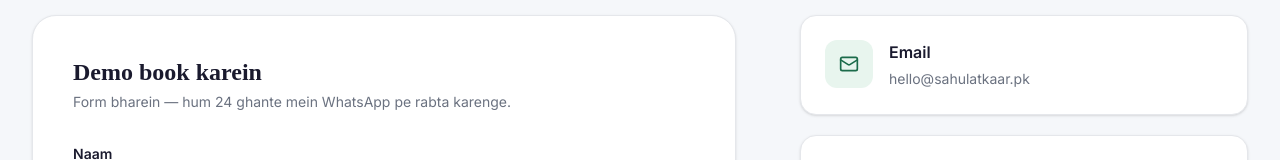
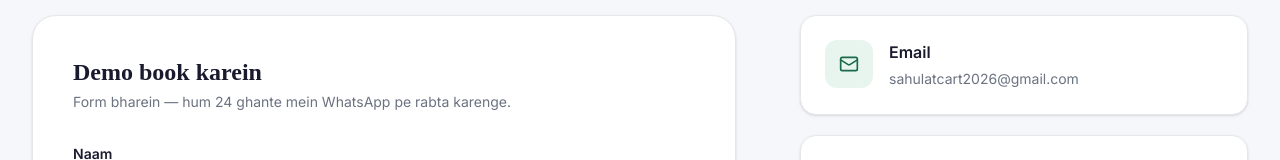
Before and after one commit to Fazal-Khan05/Sahulatcart_Marketing_site, a React (Vite) app: page /contact in a window 1280 px wide. Shown: the part 567-727 px from the top of the page. Built offline with nearby package versions, Linux system fonts and the light colour scheme; a web font is replaced by a local one.

Commit message:
Update displayed email on Contact page

```diff
--- a/src/components/sections/Contact.jsx
+++ b/src/components/sections/Contact.jsx
@@ -226,8 +226,8 @@ const Contact = () => {
                   </div>
                   <div>
                     <h3 className="font-semibold text-text-primary mb-0.5">Email</h3>
-                    <a href="mailto:hello@sahulatkaar.pk" className="text-text-secondary text-sm hover:text-primary transition-colors">
-                      hello@sahulatkaar.pk
+                    <a href="mailto:sahulatcart2026@gmail.com" className="text-text-secondary text-sm hover:text-primary transition-colors">
+                      sahulatcart2026@gmail.com
                     </a>
                   </div>
                 </div>
```
